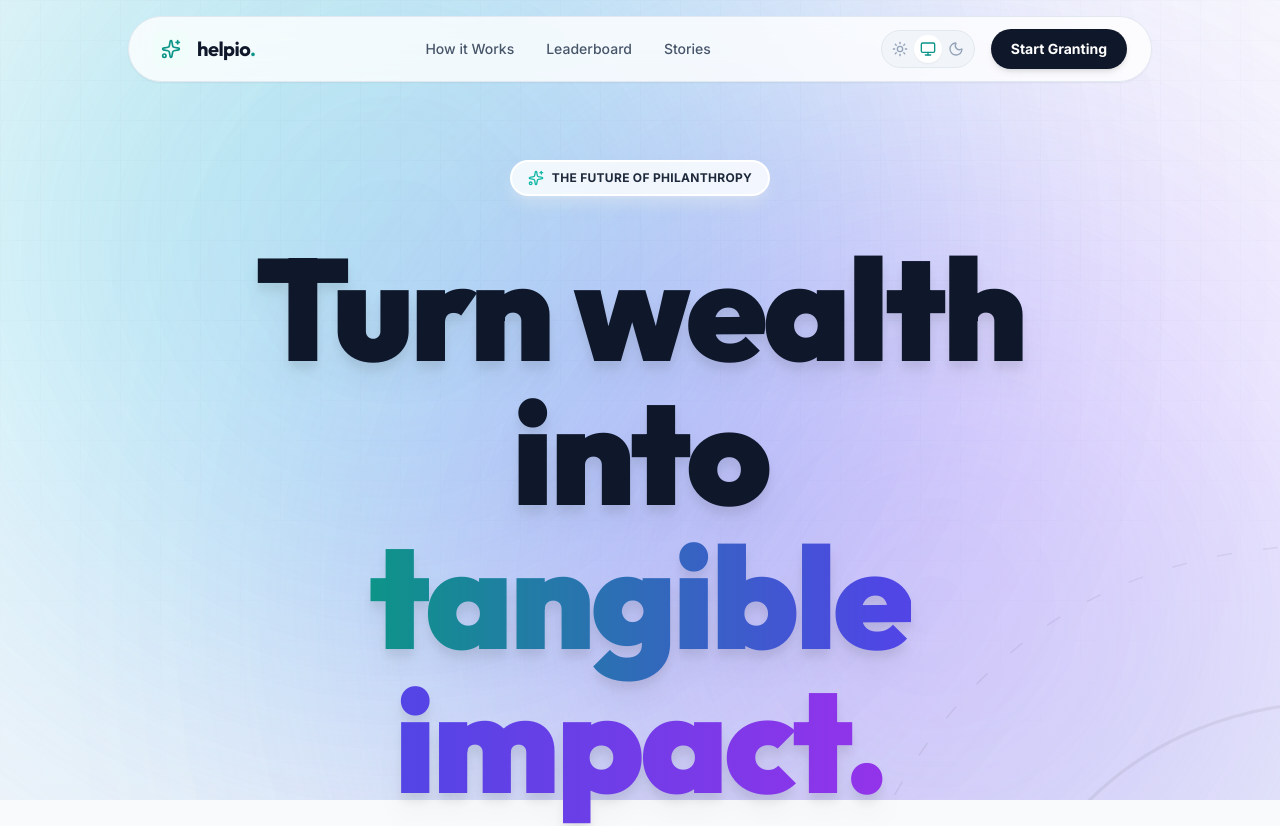
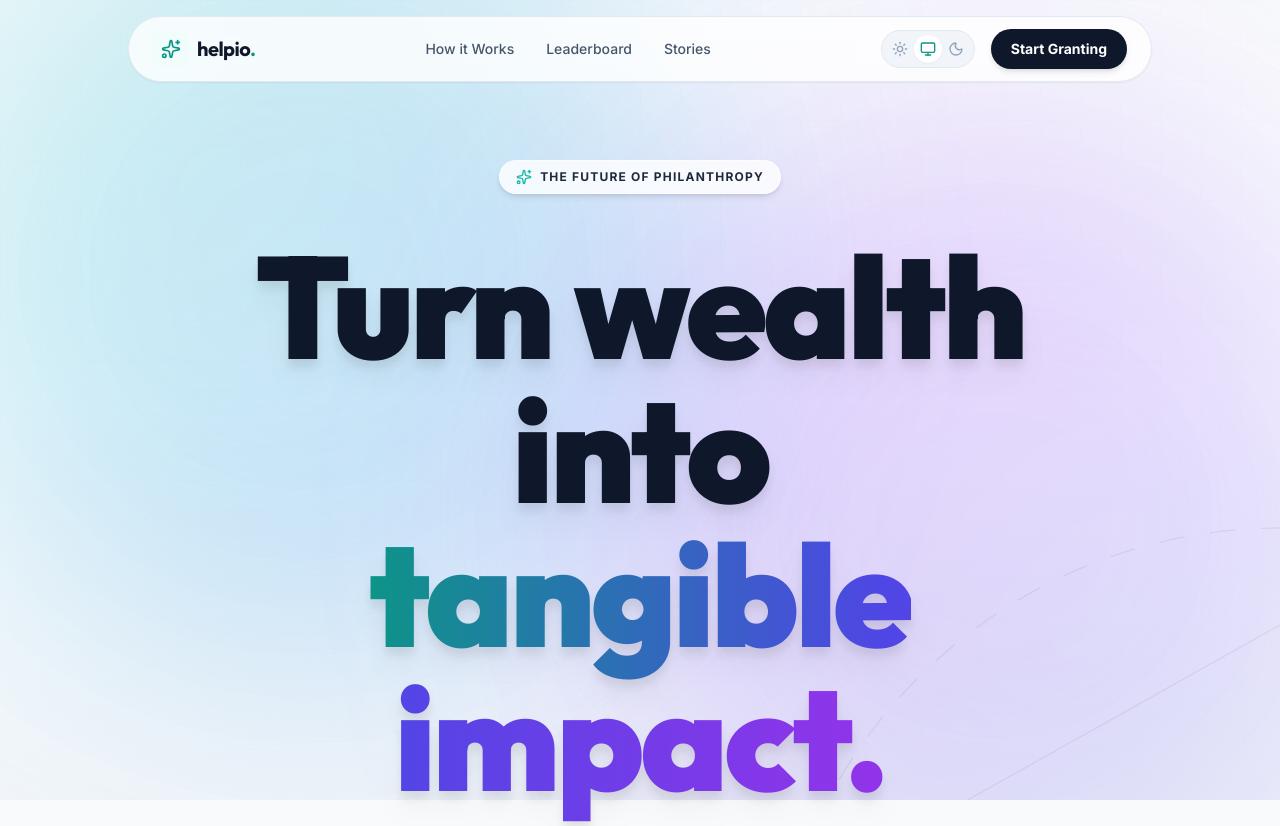
Before and after one commit to itznik/helpio, a Next.js app in the folder helpio/: page / in a window 1280 px wide. Shown: the top 826 px of the page. Built offline with nearby package versions, Linux system fonts and the light colour scheme.

Commit message:
Update page.tsx

```diff
--- a/helpio/src/app/page.tsx
+++ b/helpio/src/app/page.tsx
@@ -21,73 +21,71 @@ export default function Home() {
   }, []);
 
   const { scrollY } = useScroll();
-  // Parallax speed for hero content
-  const y = useTransform(scrollY, [0, 500], [0, 200]);
-  // Fade out hero content faster
-  const opacity = useTransform(scrollY, [0, 400], [1, 0]);
+
+  // FIXED: Reduced parallax speed so text stays anchored comfortably
+  const y = useTransform(scrollY, [0, 1000], [0, 200]);
+
+  // FIXED: Removed the 'opacity' transform entirely so text doesn't vanish
 
   return (
     <main className="min-h-screen relative flex flex-col overflow-hidden bg-slate-50 dark:bg-[#0B1120] transition-colors duration-500">
 
       {/* =========================================
-          STUNNING MATERIAL BACKGROUND GRAPHICS
+          BACKGROUND LAYERS (Parallax Active)
       ========================================= */}
       <div className="fixed inset-0 z-0 pointer-events-none overflow-hidden">
 
-        {/* 1. The ambient base */}
-        <div className="absolute inset-0 bg-gradient-to-b from-slate-50 via-white to-slate-100 dark:from-[#0B1120] dark:via-slate-900 dark:to-[#0B1120] opacity-80" />
+        {/* 1. Base Gradient */}
+        <div className="absolute inset-0 bg-gradient-to-b from-slate-50 via-white to-slate-100 dark:from-[#0B1120] dark:via-slate-900 dark:to-[#0B1120] opacity-90" />
         <div className="absolute inset-0 bg-grid opacity-[0.08] dark:opacity-[0.05]" />
 
-        {/* 2. Large Material Gradient Blobs (Drifting) */}
-        {/* Top Left - Teal/Blue */}
+        {/* 2. Floating Orbs (They stay fixed but move slightly with animation) */}
         <motion.div
            animate={{
-             x: [0, 100, 0],
-             y: [0, -50, 0],
+             x: [0, 50, 0],
+             y: [0, -30, 0],
+             scale: [1, 1.05, 1]
+           }}
+           transition={{ duration: 15, repeat: Infinity, ease: "easeInOut" }}
+           className="absolute -top-[10%] -left-[10%] w-[60vw] h-[60vw] bg-gradient-to-br from-teal-300/30 to-blue-500/30 dark:from-teal-600/10 dark:to-indigo-600/10 blur-[120px] rounded-full mix-blend-multiply dark:mix-blend-soft-light"
+        />
+
+        <motion.div
+           animate={{
+             x: [0, -50, 0],
+             y: [0, 40, 0],
              scale: [1, 1.1, 1]
            }}
-           transition={{ duration: 20, repeat: Infinity, ease: "easeInOut" }}
-           className="absolute -top-[20%] -left-[10%] w-[70vw] h-[70vw] bg-gradient-to-br from-teal-300/40 to-blue-500/40 dark:from-teal-600/20 dark:to-indigo-600/20 blur-[150px] rounded-full mix-blend-multiply dark:mix-blend-soft-light"
+           transition={{ duration: 20, repeat: Infinity, ease: "easeInOut", delay: 1 }}
+           className="absolute -bottom-[10%] -right-[10%] w-[60vw] h-[60vw] bg-gradient-to-tl from-indigo-300/30 to-purple-500/30 dark:from-indigo-700/10 dark:to-purple-800/10 blur-[120px] rounded-full mix-blend-multiply dark:mix-blend-soft-light"
         />
 
-        {/* Bottom Right - Indigo/Purple */}
-        <motion.div
-           animate={{
-             x: [0, -100, 0],
-             y: [0, 50, 0],
-             scale: [1, 1.2, 1]
-           }}
-           transition={{ duration: 25, repeat: Infinity, ease: "easeInOut", delay: 2 }}
-           className="absolute -bottom-[30%] -right-[10%] w-[70vw] h-[70vw] bg-gradient-to-tl from-indigo-300/40 to-purple-500/40 dark:from-indigo-700/20 dark:to-purple-800/20 blur-[150px] rounded-full mix-blend-multiply dark:mix-blend-soft-light"
-        />
-
-        {/* 3. Organic SVG Structure (Rotating slowly) */}
+        {/* 3. Wireframe Structure (Subtle Rotation) */}
         <motion.div
             animate={{ rotate: 360 }}
-            transition={{ duration: 200, repeat: Infinity, ease: "linear" }}
-            className="absolute top-1/2 left-1/2 -translate-x-1/2 -translate-y-1/2 w-[120vw] h-[120vw] opacity-30 dark:opacity-20"
+            transition={{ duration: 150, repeat: Infinity, ease: "linear" }}
+            className="absolute top-1/2 left-1/2 -translate-x-1/2 -translate-y-1/2 w-[100vw] h-[100vw] opacity-20 dark:opacity-10"
         >
            <svg viewBox="0 0 1000 1000" xmlns="http://www.w3.org/2000/svg" className="w-full h-full">
              <defs>
                 <linearGradient id="grad1" x1="0%" y1="0%" x2="100%" y2="100%">
-                  <stop offset="0%" className="stop-teal-500 dark:stop-teal-400" stopOpacity="0.2"/>
-                  <stop offset="100%" className="stop-indigo-500 dark:stop-indigo-400" stopOpacity="0.2"/>
+                  <stop offset="0%" className="stop-teal-500" stopOpacity="0.3"/>
+                  <stop offset="100%" className="stop-purple-500" stopOpacity="0.3"/>
                 </linearGradient>
              </defs>
-             <path d="M800,500 Q800,800 500,800 Q200,800 200,500 Q200,200 500,200 Q800,200 800,500 Z" fill="none" stroke="url(#grad1)" strokeWidth="2" />
-             <path d="M900,500 Q900,900 500,900 Q100,900 100,500 Q100,100 500,100 Q900,100 900,500 Z" fill="none" stroke="url(#grad1)" strokeWidth="1" strokeDasharray="10 20" />
+             <circle cx="500" cy="500" r="400" fill="none" stroke="url(#grad1)" strokeWidth="1" strokeDasharray="20 20" />
+             <path d="M500,100 L900,500 L500,900 L100,500 Z" fill="none" stroke="url(#grad1)" strokeWidth="1" />
            </svg>
         </motion.div>
-
       </div>
 
 
       {/* =========================================
-          HERO CONTENT (No Card Container)
+          HERO CONTENT (Solid, No Fade Out)
       ========================================= */}
       <motion.section
-        style={{ y, opacity }}
-        className="relative z-10 pt-40 pb-32 px-4 md:px-6 min-h-[95vh] flex flex-col items-center justify-center text-center"
+        style={{ y }} // Keeps the parallax move (vertical scroll) but NO opacity fade
+        className="relative z-10 pt-40 pb-32 px-4 md:px-6 min-h-[90vh] flex flex-col items-center justify-center text-center"
       >
         <div className="max-w-5xl mx-auto w-full">
 
@@ -96,21 +94,20 @@ export default function Home() {
             initial={{ y: 20, opacity: 0 }}
             animate={{ y: 0, opacity: 1 }}
             transition={{ duration: 0.6, delay: 0.2 }}
-            className="inline-flex items-center gap-2 px-4 py-2 rounded-full bg-white/80 dark:bg-slate-800/80 border-2 border-white dark:border-slate-700 shadow-lg shadow-slate-200/50 dark:shadow-slate-900/50 backdrop-blur-md text-xs font-bold text-slate-800 dark:text-slate-200 mb-10 tracking-wide uppercase"
+            className="inline-flex items-center gap-2 px-4 py-2 rounded-full bg-white/80 dark:bg-slate-800/80 border border-white/50 dark:border-slate-700 shadow-md backdrop-blur-md text-xs font-bold text-slate-800 dark:text-slate-200 mb-10 uppercase tracking-widest"
           >
             <Sparkles className="w-4 h-4 text-teal-500" />
             <span>The Future of Philanthropy</span>
           </motion.div>
 
-          {/* Headline - Enhanced shadows for readability without a box */}
+          {/* Headline */}
           <motion.h1
              initial={{ y: 20, opacity: 0 }}
              animate={{ y: 0, opacity: 1 }}
              transition={{ duration: 0.6, delay: 0.4 }}
-             className="text-5xl sm:text-6xl md:text-8xl lg:text-[9rem] font-display font-black tracking-tight text-slate-900 dark:text-white leading-[1.05] mb-10 break-words drop-shadow-xl dark:drop-shadow-[0_5px_15px_rgba(255,255,255,0.1)]"
+             className="text-5xl sm:text-6xl md:text-8xl lg:text-[9rem] font-display font-black tracking-tight text-slate-900 dark:text-white leading-[1.05] mb-10 break-words drop-shadow-xl"
           >
             Turn wealth into <br />
-            {/* Richer Gradient Text */}
             <span className="bg-clip-text text-transparent bg-gradient-to-r from-teal-600 via-indigo-600 to-purple-600 dark:from-teal-400 dark:via-indigo-400 dark:to-purple-400 relative z-10 pb-2">
               tangible impact.
             </span>
@@ -127,7 +124,7 @@ export default function Home() {
             See exactly who you help and watch the world change.
           </motion.p>
 
-          {/* Buttons - Bigger and bolder */}
+          {/* Buttons */}
           <motion.div
             initial={{ y: 20, opacity: 0 }}
             animate={{ y: 0, opacity: 1 }}
@@ -140,7 +137,7 @@ export default function Home() {
             >
               Make a Wish
             </button>
-            <button className="w-full sm:w-auto group px-12 py-6 rounded-full border-2 border-slate-900/10 dark:border-white/20 bg-white/70 dark:bg-slate-900/70 backdrop-blur-lg text-slate-900 dark:text-white font-bold text-xl hover:bg-white dark:hover:bg-slate-800 transition-all flex items-center justify-center gap-3 shadow-lg"
+            <button className="w-full sm:w-auto group px-12 py-6 rounded-full border-2 border-slate-900/10 dark:border-white/20 bg-white/60 dark:bg-slate-900/60 backdrop-blur-lg text-slate-900 dark:text-white font-bold text-xl hover:bg-white dark:hover:bg-slate-800 transition-all flex items-center justify-center gap-3 shadow-lg"
             >
               View Leaderboard <ArrowRight className="w-6 h-6 group-hover:translate-x-1 transition-transform" />
             </button>
@@ -148,7 +145,7 @@ export default function Home() {
         </div>
       </motion.section>
 
-      {/* Sections Layout - sliding over the fixed background */}
+      {/* Sections Layout */}
       <div className="relative z-10 w-full overflow-hidden bg-white dark:bg-slate-950 shadow-[0_-20px_60px_-15px_rgba(0,0,0,0.1)] dark:shadow-[0_-20px_60px_-15px_rgba(0,0,0,0.5)] border-t border-slate-100/50 dark:border-slate-800/50 rounded-t-[3rem] mt-[-2rem]">
         <HowItWorks />
         <WishFeed />
```
